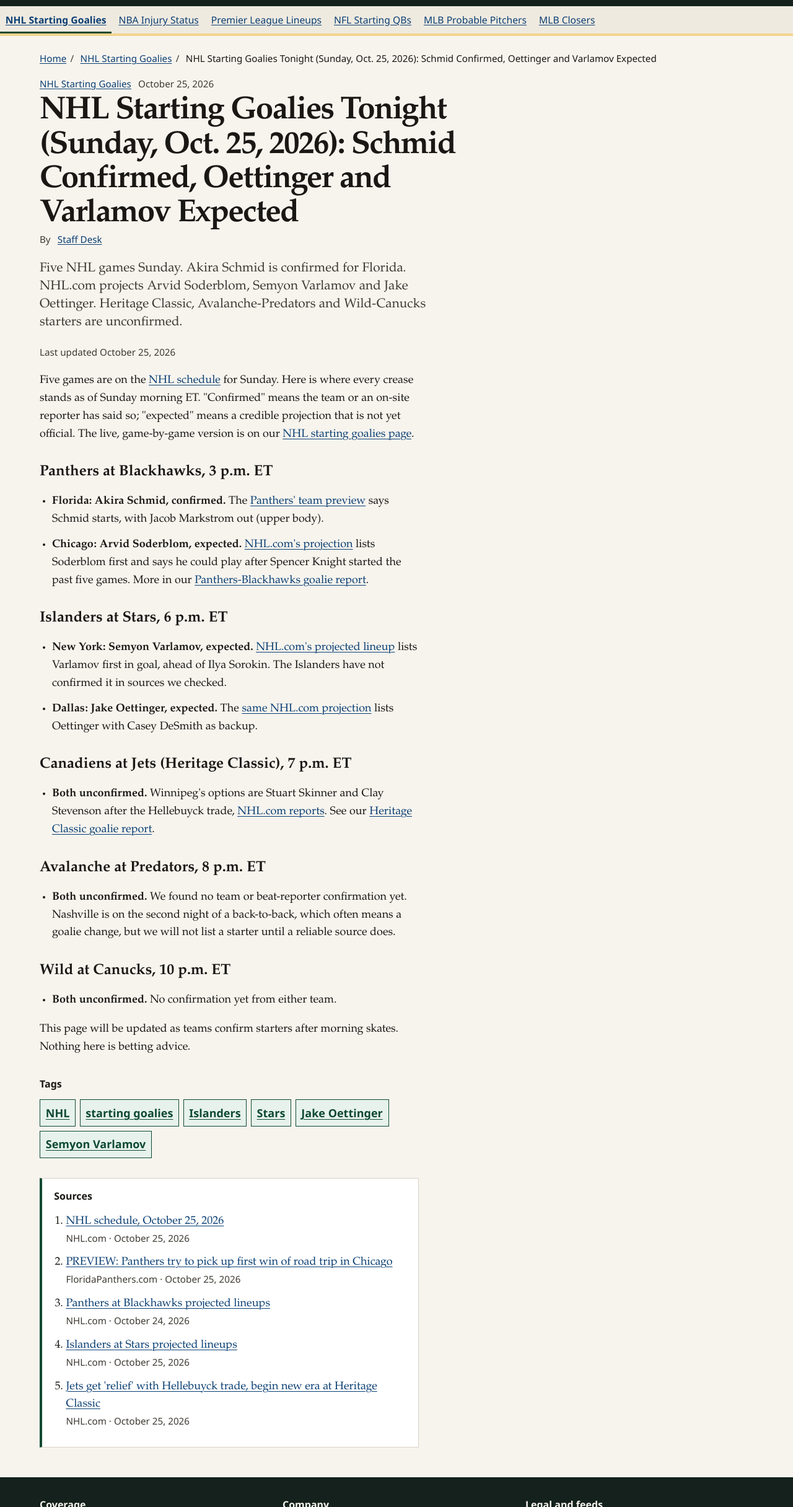
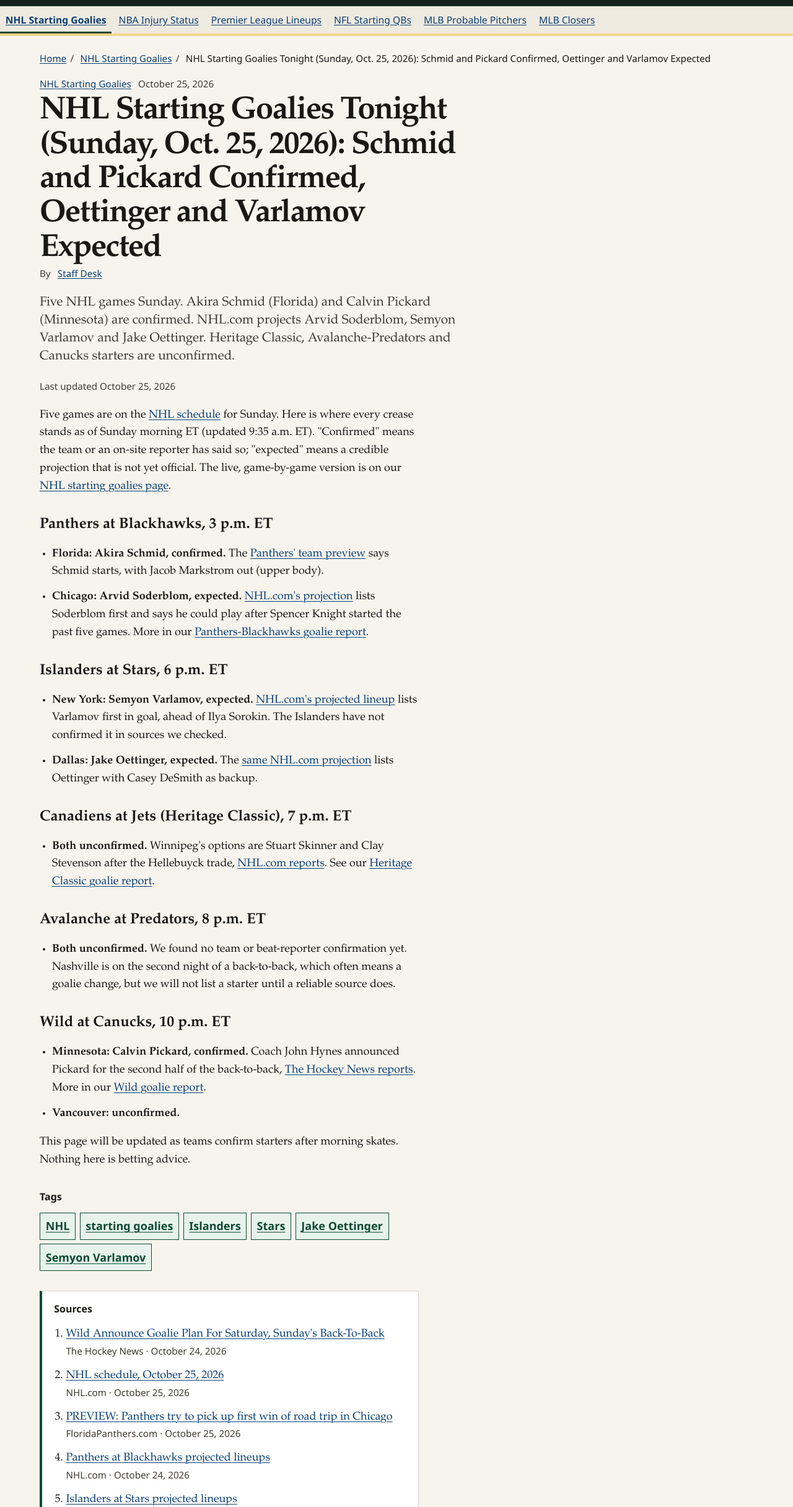
Before and after one commit to joshuaofisrael/lineup-confirmed, an Eleventy site: page src/content/posts/nhl-starting-goalies-tonight-oct-25-2026.md in a window 1280 px wide. Shown: the part 61-2493 px from the top of the page at 62% size. Built offline with nearby package versions, Linux system fonts and the light colour scheme; Eleventy itself is replaced by a stand-in of ours; files that its build step writes are made by us from their sources.

Commit message:
Oct 25 update: Pickard confirmed; Wild article

```diff
--- a/src/_data/nhlNights.js
+++ b/src/_data/nhlNights.js
@@ -5,7 +5,7 @@ export default [
   {
     date: "2026-10-25",
     label: "Sunday, October 25, 2026",
-    updated: "2026-10-25T11:00:00Z",
+    updated: "2026-10-25T13:35:00Z",
     games: [
       {
         matchup: "Florida Panthers at Chicago Blackhawks", time: "3 p.m. ET",
@@ -29,7 +29,7 @@ export default [
       },
       {
         matchup: "Minnesota Wild at Vancouver Canucks", time: "10 p.m. ET",
-        away: { team: "Wild", goalie: "Not announced", status: "unconfirmed", note: "Minnesota played Saturday; no confirmation found yet.", source: { name: "NHL.com schedule", url: "https://www.nhl.com/schedule/2026-10-25" } },
+        away: { team: "Wild", goalie: "Calvin Pickard", status: "confirmed", note: "Coach John Hynes set the back-to-back plan: Jesper Wallstedt started Saturday at Seattle, Pickard starts Sunday.", source: { name: "The Hockey News (Wild)", url: "https://thehockeynews.com/nhl/minnesota-wild/game-day/wild-announce-goalie-plan-for-saturday-sundays-back-to-back" } },
         home: { team: "Canucks", goalie: "Not announced", status: "unconfirmed", note: "No confirmation found yet.", source: { name: "NHL.com schedule", url: "https://www.nhl.com/schedule/2026-10-25" } },
       },
     ],
--- a/src/content/posts/nhl-starting-goalies-tonight-oct-25-2026.md
+++ b/src/content/posts/nhl-starting-goalies-tonight-oct-25-2026.md
@@ -1,11 +1,15 @@
 ---
-title: "NHL Starting Goalies Tonight (Sunday, Oct. 25, 2026): Schmid Confirmed, Oettinger and Varlamov Expected"
+title: "NHL Starting Goalies Tonight (Sunday, Oct. 25, 2026): Schmid and Pickard Confirmed, Oettinger and Varlamov Expected"
 date: 2026-10-25
 updatedAt: 2026-10-25
 category: NHL Starting Goalies
-summary: "Five NHL games Sunday. Akira Schmid is confirmed for Florida. NHL.com projects Arvid Soderblom, Semyon Varlamov and Jake Oettinger. Heritage Classic, Avalanche-Predators and Wild-Canucks starters are unconfirmed."
+summary: "Five NHL games Sunday. Akira Schmid (Florida) and Calvin Pickard (Minnesota) are confirmed. NHL.com projects Arvid Soderblom, Semyon Varlamov and Jake Oettinger. Heritage Classic, Avalanche-Predators and Canucks starters are unconfirmed."
 tags: [NHL, starting goalies, Islanders, Stars, Jake Oettinger, Semyon Varlamov]
 sources:
+  - title: "Wild Announce Goalie Plan For Saturday, Sunday's Back-To-Back"
+    url: https://thehockeynews.com/nhl/minnesota-wild/game-day/wild-announce-goalie-plan-for-saturday-sundays-back-to-back
+    publisher: The Hockey News
+    date: 2026-10-24
   - title: "NHL schedule, October 25, 2026"
     url: https://www.nhl.com/schedule/2026-10-25
     publisher: NHL.com
@@ -27,7 +31,7 @@ sources:
     publisher: NHL.com
     date: 2026-10-25
 ---
-Five games are on the [NHL schedule](https://www.nhl.com/schedule/2026-10-25) for Sunday. Here is where every crease stands as of Sunday morning ET. "Confirmed" means the team or an on-site reporter has said so; "expected" means a credible projection that is not yet official. The live, game-by-game version is on our [NHL starting goalies page](/nhl/starting-goalies/).
+Five games are on the [NHL schedule](https://www.nhl.com/schedule/2026-10-25) for Sunday. Here is where every crease stands as of Sunday morning ET (updated 9:35 a.m. ET). "Confirmed" means the team or an on-site reporter has said so; "expected" means a credible projection that is not yet official. The live, game-by-game version is on our [NHL starting goalies page](/nhl/starting-goalies/).
 
 ## Panthers at Blackhawks, 3 p.m. ET
 - **Florida: Akira Schmid, confirmed.** The [Panthers' team preview](https://www.nhl.com/panthers/news/preview-panthers-try-to-pick-up-first-win-of-road-trip-in-chicago) says Schmid starts, with Jacob Markstrom out (upper body).
@@ -44,6 +48,7 @@ Five games are on the [NHL schedule](https://www.nhl.com/schedule/2026-10-25) fo
 - **Both unconfirmed.** We found no team or beat-reporter confirmation yet. Nashville is on the second night of a back-to-back, which often means a goalie change, but we will not list a starter until a reliable source does.
 
 ## Wild at Canucks, 10 p.m. ET
-- **Both unconfirmed.** No confirmation yet from either team.
+- **Minnesota: Calvin Pickard, confirmed.** Coach John Hynes announced Pickard for the second half of the back-to-back, [The Hockey News reports](https://thehockeynews.com/nhl/minnesota-wild/game-day/wild-announce-goalie-plan-for-saturday-sundays-back-to-back). More in our [Wild goalie report](/articles/wild-calvin-pickard-starts-at-canucks-oct-25-2026/).
+- **Vancouver: unconfirmed.**
 
 This page will be updated as teams confirm starters after morning skates. Nothing here is betting advice.
```
